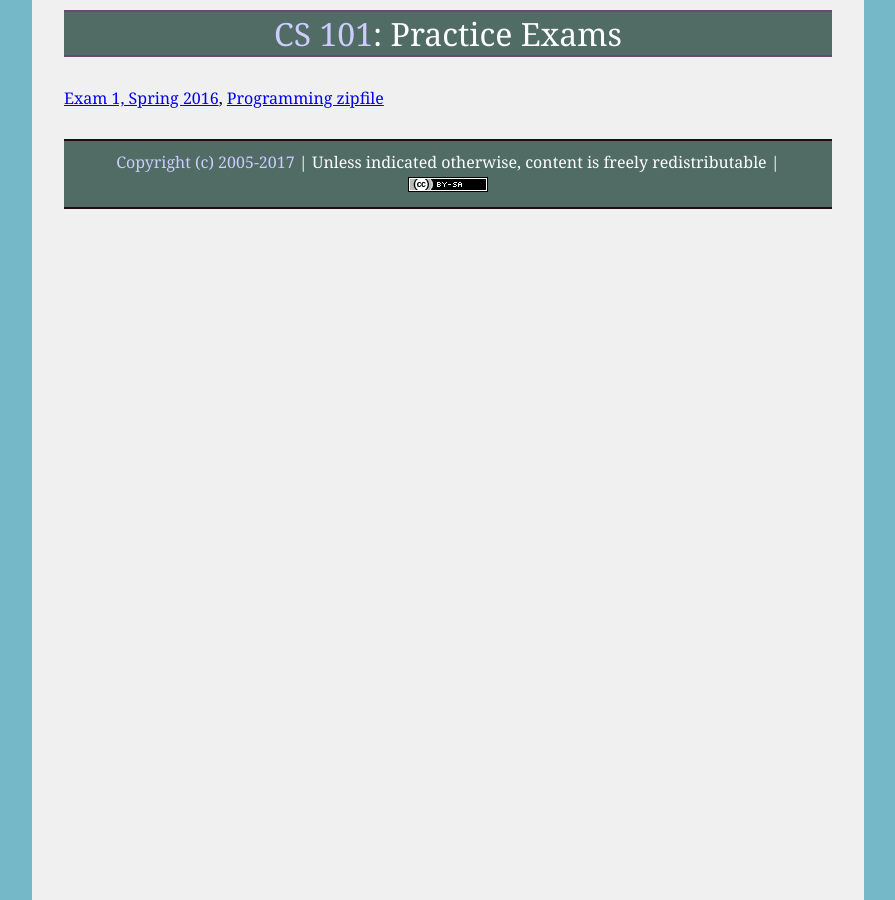
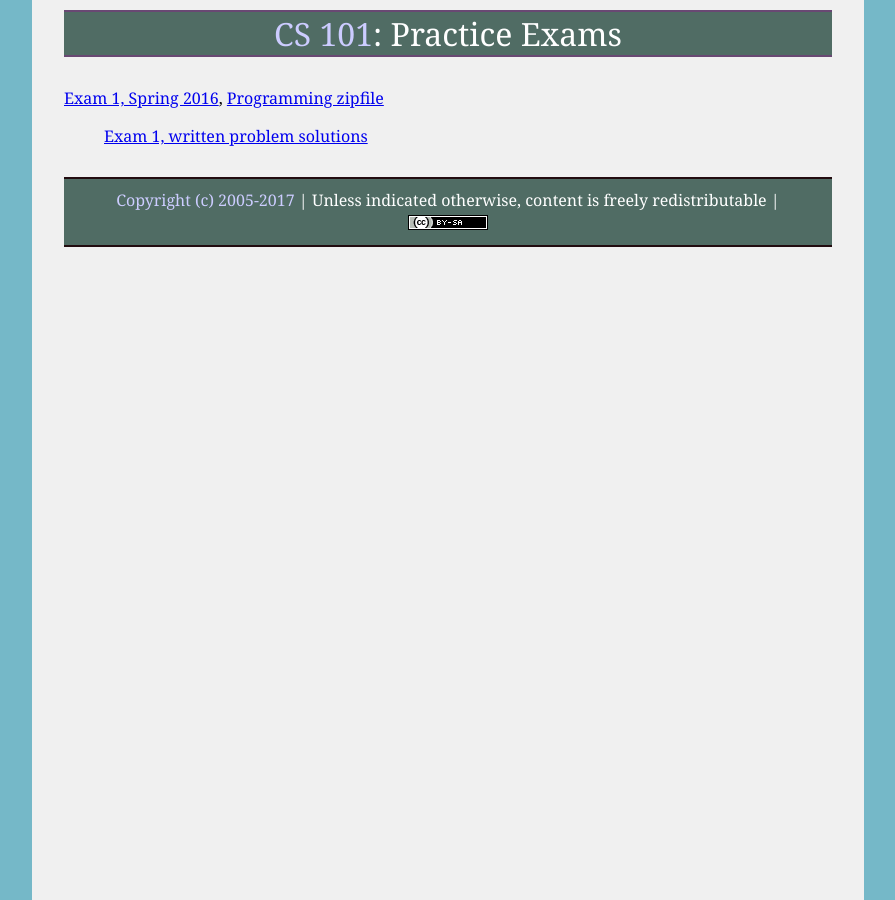
Before and after one commit to ycpcs/cs101-spring2017, a Jekyll site: the page built from practice/index.md, in a window 1280 px wide. Shown: the whole page, without its empty margins (192-1087 px from the left). Built offline with Jekyll 4.4.1, drawn with Linux system fonts in a browser that asks for light colours.

Commit message:
solution to practice exam 1 written questions

```diff
--- a/practice/index.md
+++ b/practice/index.md
@@ -4,3 +4,5 @@ title: "Practice Exams"
 ---
 
 [Exam 1, Spring 2016](cs101-spring2016-exam01.pdf), [Programming zipfile](CS101_Exam1.zip)
+
+> [Exam 1, written problem solutions](cs101-spring2016-exam01-solution.pdf)
```
Also changed, not shown: 2 other files.
